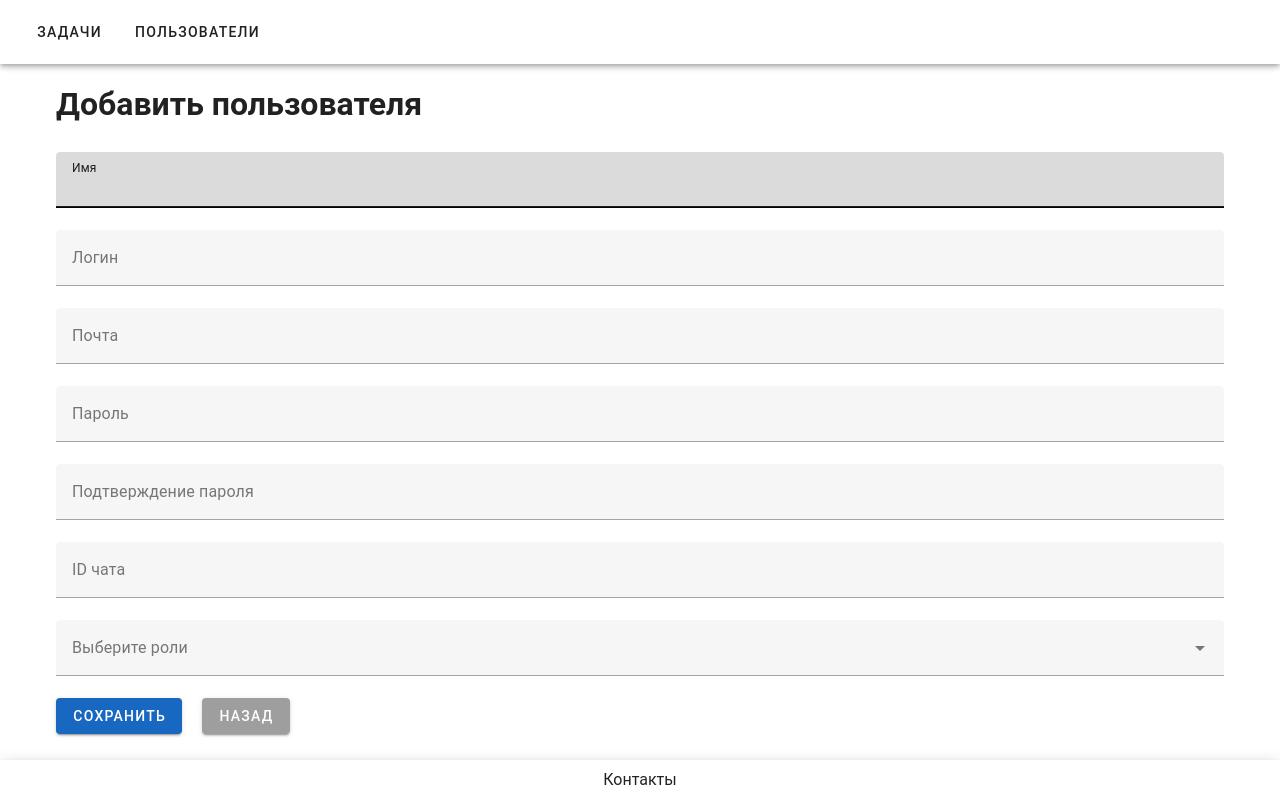
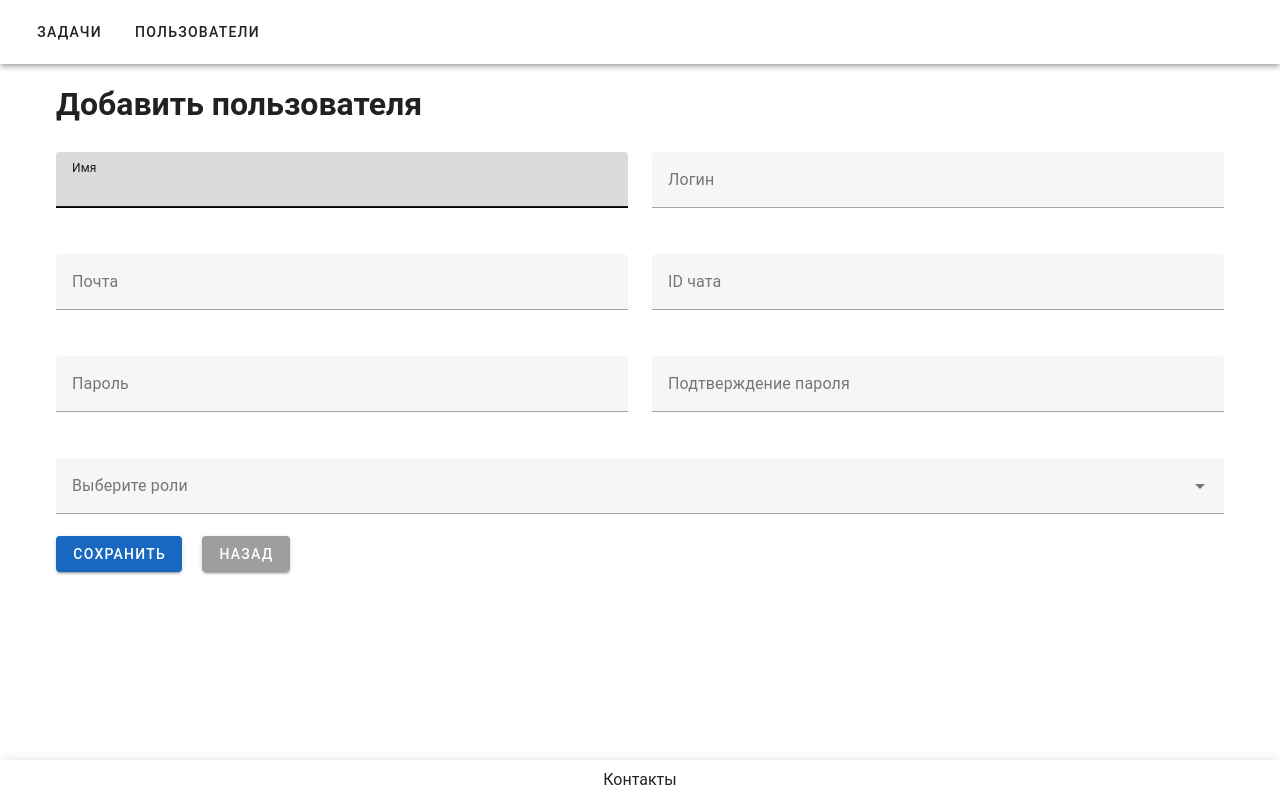
Before and after one commit to Li18ko/frontend-web-installation-of-floors, a Vue app: page /users/add in a window 1280 px wide. Built offline with nearby package versions, Linux system fonts and the light colour scheme.

Commit message:
визуальное улучшение

```diff
--- a/src/pages/User/AddUser.vue
+++ b/src/pages/User/AddUser.vue
@@ -4,26 +4,45 @@
       <h1>Добавить пользователя</h1>
     </div>
     <br>
-
     <v-form @submit.prevent="addUser">
+      <v-row>
+        <v-col cols="12" sm="6">
           <v-text-field v-model="name" ref="firstCell" tabindex="1" label="Имя"
           :error-messages="nameError ? [nameError] : []"></v-text-field>
+        </v-col>
 
+        <v-col cols="12" sm="6">
           <v-text-field v-model="login" tabindex="3" label="Логин"
           :error-messages="loginError ? [loginError] : []"></v-text-field>
+        </v-col>
+      </v-row>
 
+      <v-row>
+        <v-col cols="12" sm="6">
           <v-text-field v-model="email" tabindex="2" label="Почта"
           :error-messages="emailError ? [emailError] : []"></v-text-field>
+        </v-col>
 
+        <v-col cols="12" sm="6" >
+          <v-text-field v-model="chatId" tabindex="6" label="ID чата" type="number"
+          :error-messages="chatIdError ? [chatIdError] : []"></v-text-field>
+        </v-col>
+      </v-row>
+
+      <v-row>
+        <v-col cols="12" sm="6">
           <v-text-field v-model="password" tabindex="4" label="Пароль" type="password" autocomplete="off"
           :error-messages="passwordError ? [passwordError] : []"></v-text-field>
+        </v-col>
 
+        <v-col cols="12" sm="6" >
           <v-text-field v-model="passwordRepeat" tabindex="5" label="Подтверждение пароля" type="password"
           :error-messages="passwordRepeatError ? [passwordRepeatError] : []"></v-text-field>
+        </v-col>
+      </v-row>
 
-      <v-text-field v-model="chatId" tabindex="6" label="ID чата" type="number"
-        :error-messages="chatIdError ? [chatIdError] : []"></v-text-field>
-
+      <v-row>
+        <v-col cols="12" sm="12">
           <v-combobox
             v-model="selectedRoles"
             :items="roles"
@@ -40,6 +59,8 @@
               </v-chip>
             </template>
           </v-combobox>
+        </v-col>
+      </v-row>
 
       <v-alert v-if="successMessage" type="success" dismissible @input="successMessage = false"
         style="position: fixed; top: 20px; right: 20px; z-index: 2401;">
--- a/src/pages/User/EditUser.vue
+++ b/src/pages/User/EditUser.vue
@@ -1,31 +1,50 @@
 <template>
   <v-container>
     <div>
-      <h1>Редактировать пользователя</h1>
+      <h1>Редактировать пользователя: {{ user.name || 'Загрузка...' }} </h1>
     </div>
     <br>
     <v-form @submit.prevent="editUser">
+      <v-row>
+        <v-col cols="12" sm="6">
           <v-text-field v-model="name" ref="firstCell" tabindex="1" label="Имя"
           :error-messages="nameError ? [nameError] : []"></v-text-field>
+        </v-col>
 
+        <v-col cols="12" sm="6">
           <v-text-field v-model="login" tabindex="3" label="Логин"
           :error-messages="loginError ? [loginError] : []"></v-text-field>
+        </v-col>
+      </v-row>
 
+      <v-row>
+        <v-col cols="12" sm="6">
           <v-text-field v-model="email" tabindex="2" label="Почта"
           :error-messages="emailError ? [emailError] : []"></v-text-field>
+        </v-col>
+
+        <v-col cols="12" sm="6">
+          <v-text-field v-model="chatId" tabindex="5" label="ID чата" type="number"
+          :error-messages="chatIdError ? [chatIdError] : []"></v-text-field>
+        </v-col>
+      </v-row>
 
       <v-btn color="grey" tabindex="4" @click="togglePasswordField" style="margin-bottom: 20px;">
         {{ showPasswordField ? "Отмена" : "Изменить Пароль" }}
       </v-btn>
 
+      <v-row>
+        <v-col cols="12" sm="6">
           <v-text-field v-if="showPasswordField" v-model="password" label="Пароль" type="password"
           :error-messages="passwordError ? [passwordError] : []"></v-text-field>
+        </v-col>
 
+        <v-col cols="12" sm="6">
           <v-text-field v-if="showPasswordField" v-model="passwordRepeat" label="Подтверждение пароля" type="password"
           :error-messages="passwordRepeatError ? [passwordRepeatError] : []"></v-text-field>
+        </v-col>
+      </v-row>
 
-      <v-text-field v-model="chatId" tabindex="5" label="ID чата" type="number"
-        :error-messages="chatIdError ? [chatIdError] : []"></v-text-field>
 
       <v-combobox
         v-model="selectedRoles"
--- a/src/pages/User/IndexUsers.vue
+++ b/src/pages/User/IndexUsers.vue
@@ -184,8 +184,7 @@ export default {
         day: '2-digit',
         hour: '2-digit',
         minute: '2-digit',
-        second: '2-digit',
-        timeZoneName: 'short'
+        second: '2-digit'
       };
       return d.toLocaleString('ru-RU', options);
     };
```
Lines whose indentation alone changed are shown as unchanged.
